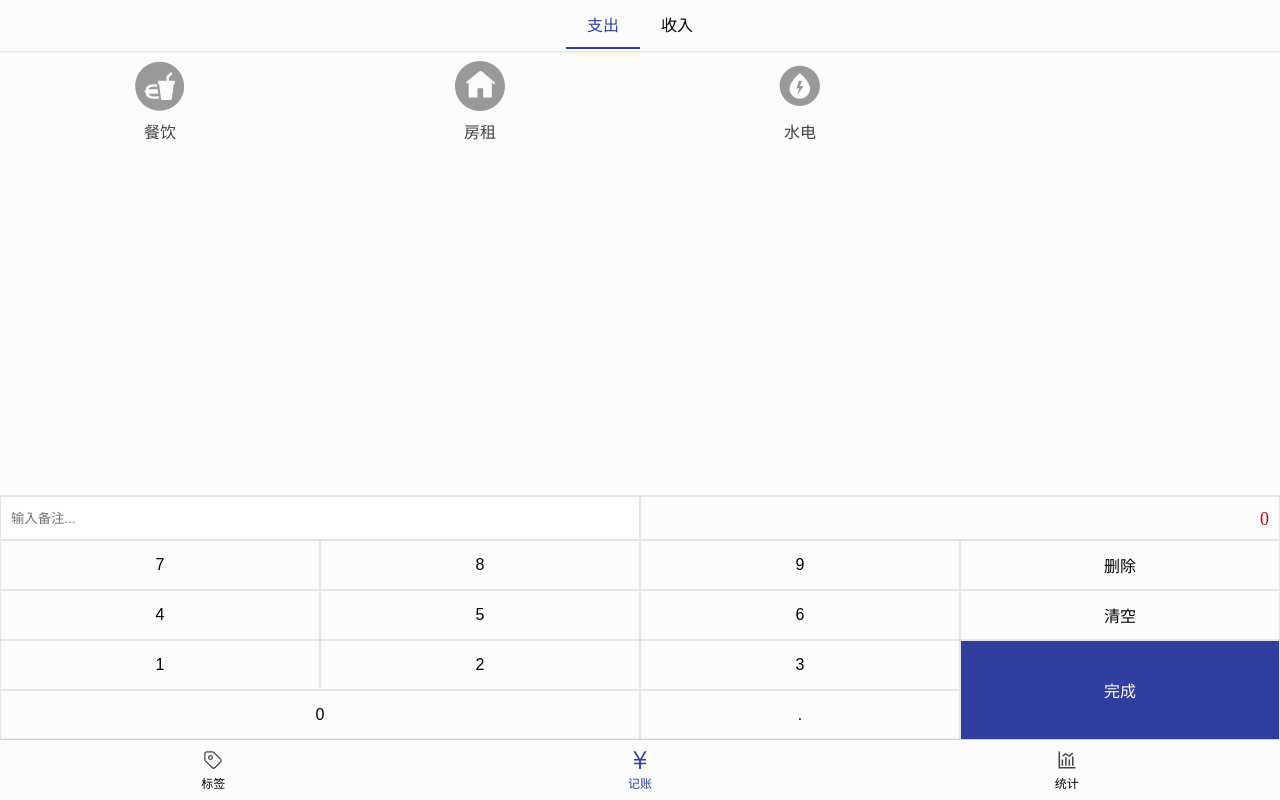
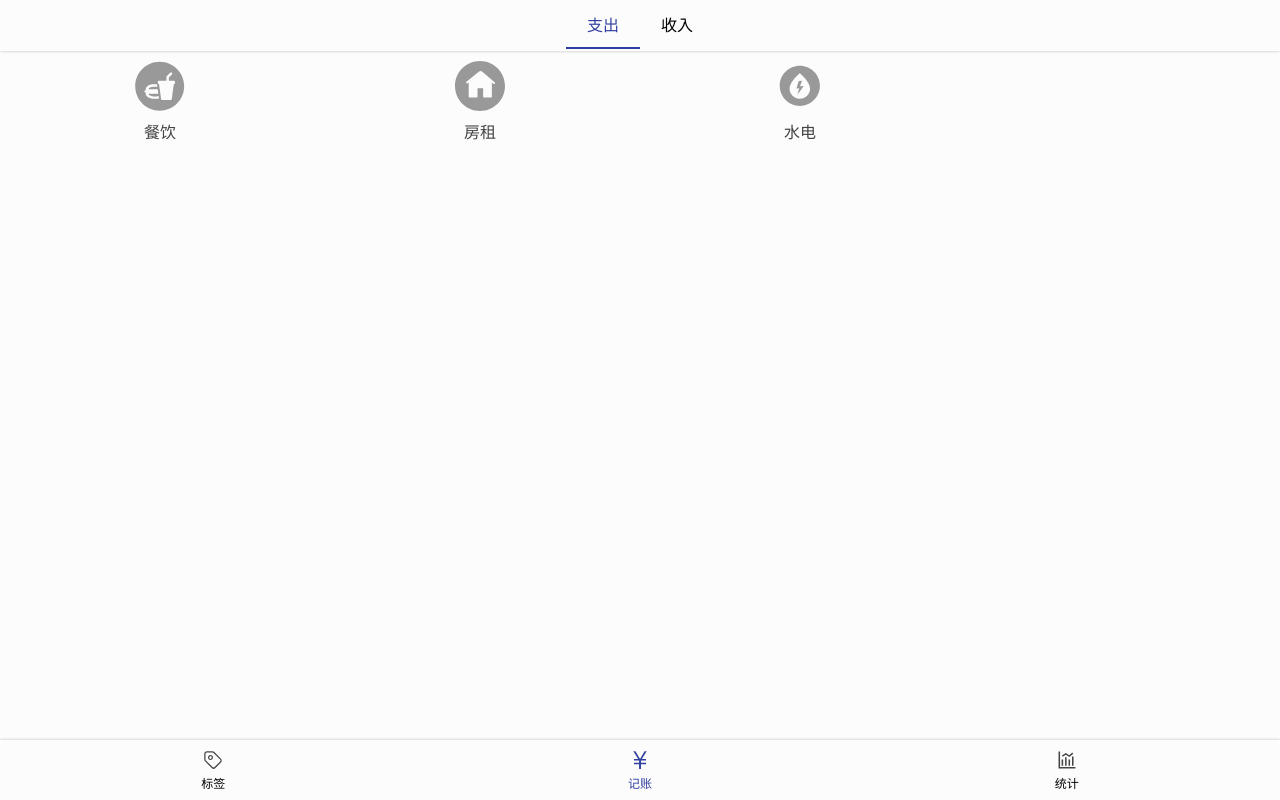
Before and after one commit to cy-wey/money-webApp, a React app: page /money in a window 1280 px wide. Built offline with nearby package versions, Linux system fonts and the light colour scheme; what vh-check would draw is missing.

Commit message:
点击标签后再弹出数字键盘

```diff
--- a/public/index.html
+++ b/public/index.html
@@ -3,7 +3,6 @@
   <head>
     <meta charset="utf-8" />
     <meta name="viewport" content="width=device-width,initial-scale=1,minimum-scale=1,maximum-scale=1,user-scalable=no,viewport-fit=cover">
-
     <title>money</title>
   </head>
   <body>
--- a/src/views/Money.tsx
+++ b/src/views/Money.tsx
@@ -33,7 +33,10 @@ function Money() {
     if(addRecord(selected)) {
       addRecord(selected);
       alert('保存成功');
-      setSelected(defaultFormData)
+      setSelected({
+        ...selected,
+        amount:0
+      })
     }
   }
   return (
@@ -44,14 +47,14 @@ function Money() {
                    category={selected.category}
                    onChange={tagIds => onChange({tagIds})}
       />
+      {selected.tagIds.length === 0 ? "" :  <NumberPadSection noteValue={selected.note}
+                                                        noteOnChange={note => onChange({note})
+                                                        }
+                                                        amountValue={selected.amount}
+                                                        amountOnChange={amount => onChange({amount})}
+                                                        onOK = {submit}
+      />}
 
-      <NumberPadSection noteValue={selected.note}
-                        noteOnChange={note => onChange({note})
-                        }
-                        amountValue={selected.amount}
-                        amountOnChange={amount => onChange({amount})}
-                        onOK = {submit}
-      />
     </MyLayout>
   );
 }
```
